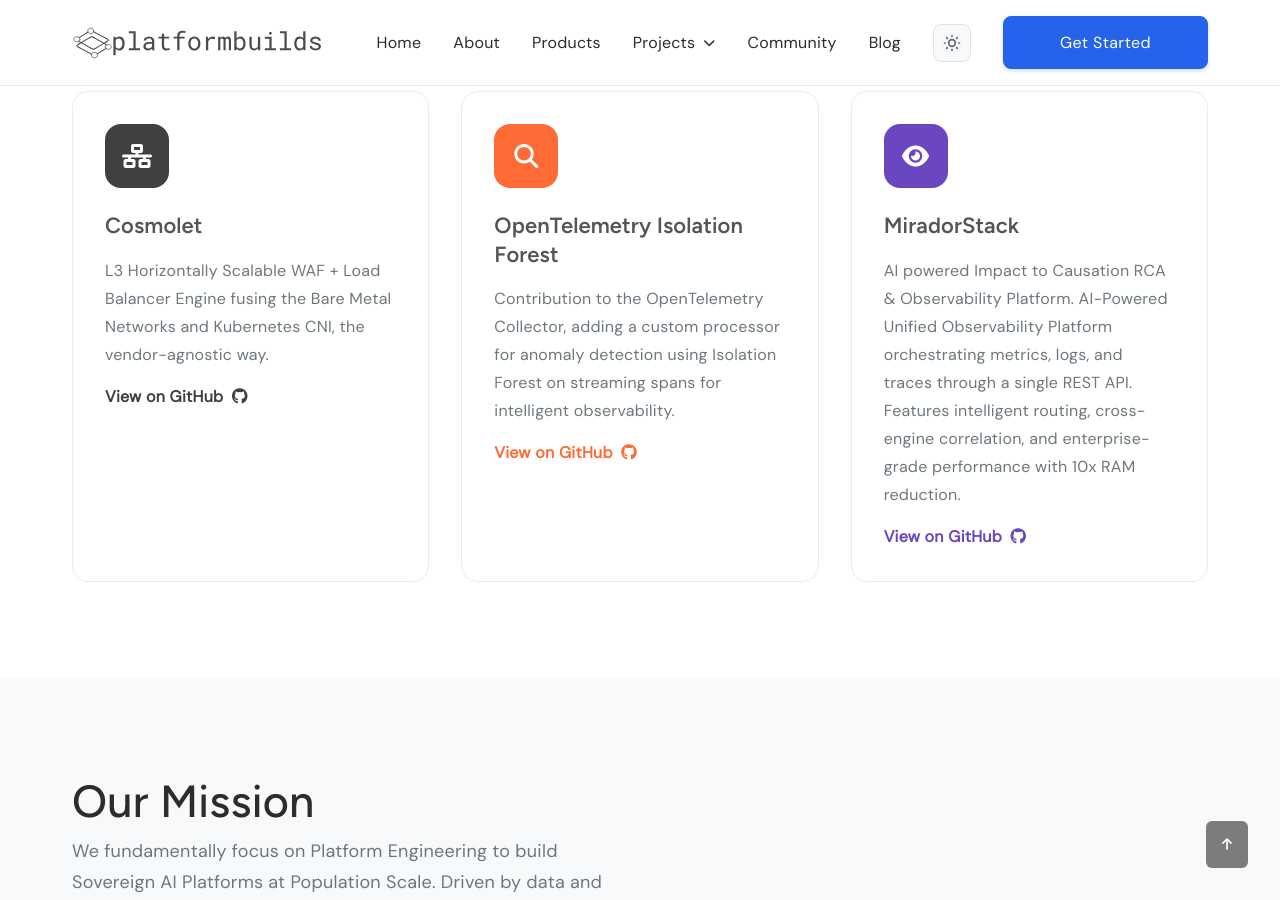
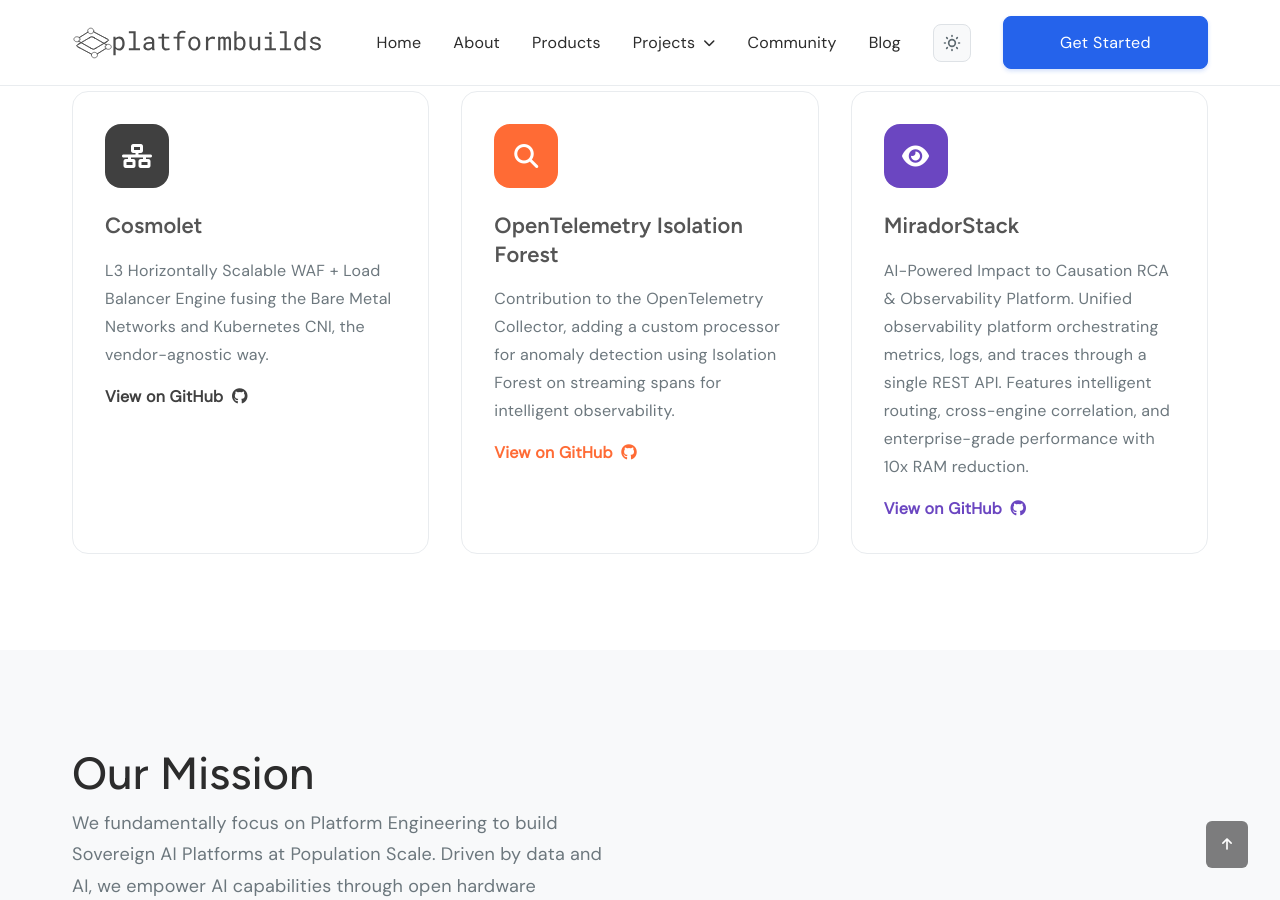
Before and after one commit to platformbuilds/platformbuilds-site, a Jekyll site: the page built from index.md, in a window 1280 px wide and 900 px high, scrolled down 1742 px. Built offline with Jekyll 4.4.1, drawn with Linux system fonts in a browser that asks for light colours.

Commit message:
Smoothen MiradorStack card description to eliminate duplicate 'AI powered' phrasing

```diff
--- a/index.md
+++ b/index.md
@@ -80,7 +80,7 @@
                     <i class="fas fa-eye" style="color: var(--text-white); font-size: 24px;"></i>
                 </div>
                 <h3>MiradorStack</h3>
-                <p>AI powered Impact to Causation RCA & Observability Platform. AI-Powered Unified Observability Platform orchestrating metrics, logs, and traces through a single REST API. Features intelligent routing, cross-engine correlation, and enterprise-grade performance with 10x RAM reduction.</p>
+                <p>AI-Powered Impact to Causation RCA & Observability Platform. Unified observability platform orchestrating metrics, logs, and traces through a single REST API. Features intelligent routing, cross-engine correlation, and enterprise-grade performance with 10x RAM reduction.</p>
                 <a href="https://github.com/platformbuilds/mirador-core" target="_blank" style="color: #6B46C1; font-weight: var(--font-weight-semibold); text-decoration: none;">
                     View on GitHub <i class="fab fa-github" style="margin-left: 0.25rem;"></i>
                 </a>
```
